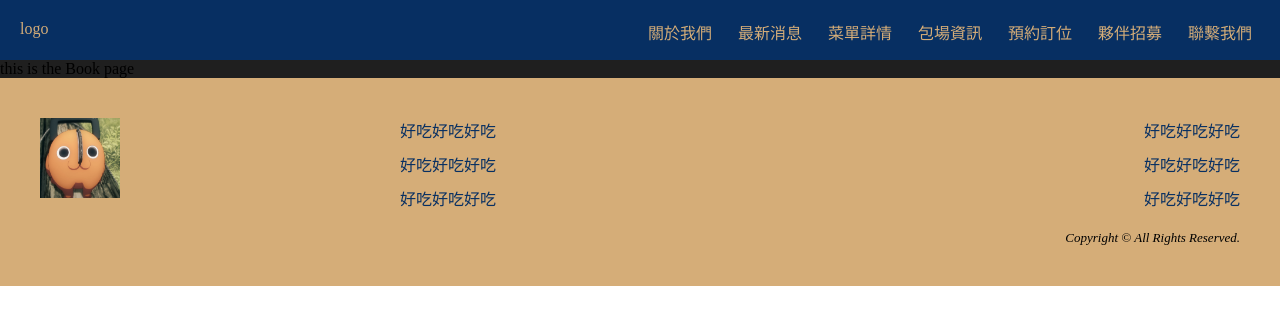
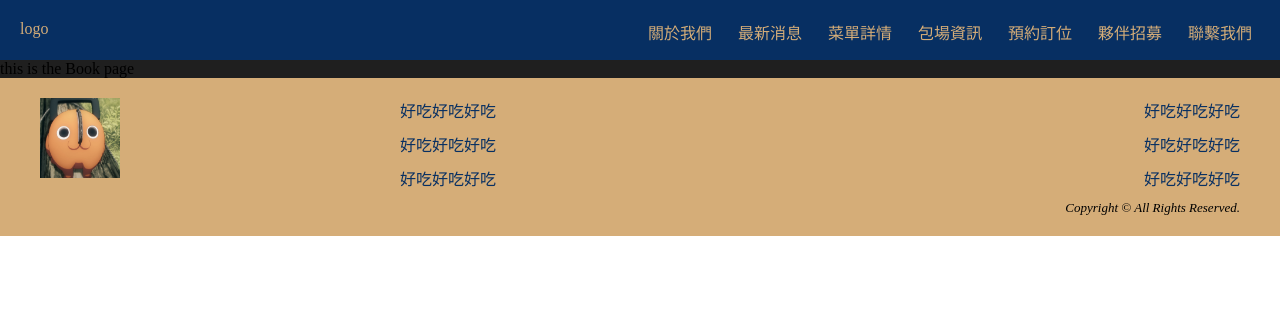
Before and after one commit to csdsdasdcwcwadx/circle-cafe, a Next.js app: page /book in a window 1280 px wide. Shown: the top 324 px of the page. Built offline with nearby package versions, Linux system fonts and the light colour scheme.

Commit message:
修正footer樣式

```diff
--- a/src/app/styles.module.scss
+++ b/src/app/styles.module.scss
@@ -2,6 +2,7 @@
 
 .home {
     background-image: url(https://www.buna.com.tw/images/bg.jpg);
+
     section {
         position: relative;
         height: calc(100vh - 60px);
--- a/src/components/Footer/styles.module.scss
+++ b/src/components/Footer/styles.module.scss
@@ -3,7 +3,7 @@
 .Footer {
     display: block;
     background-color: $goldenColor;
-    padding: 40px;
+    padding: 20px 40px;
     width: calc(100% - 80px);
     transition: all .5s ease-in-out;
 
@@ -55,7 +55,6 @@
 
     .copyright {
         display: block;
-        margin-top: 10px;
         text-align: right;
         font-size: 13px;
         font-style: oblique;
```
